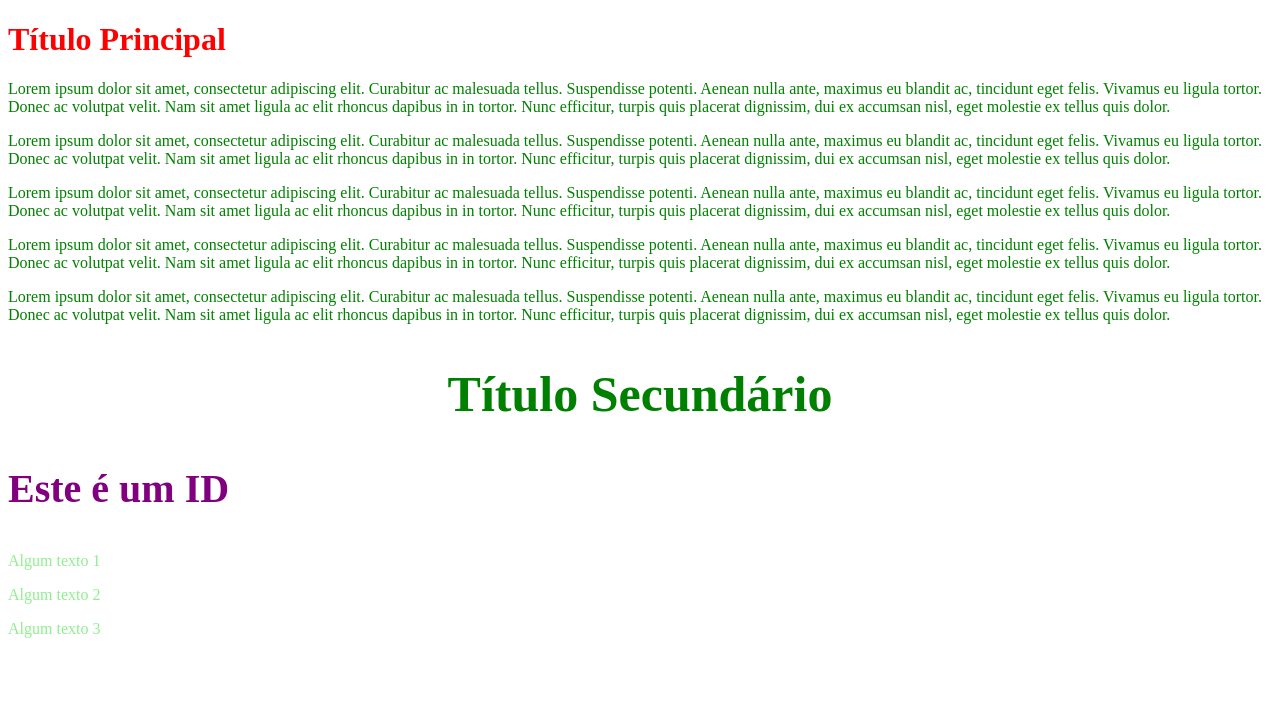
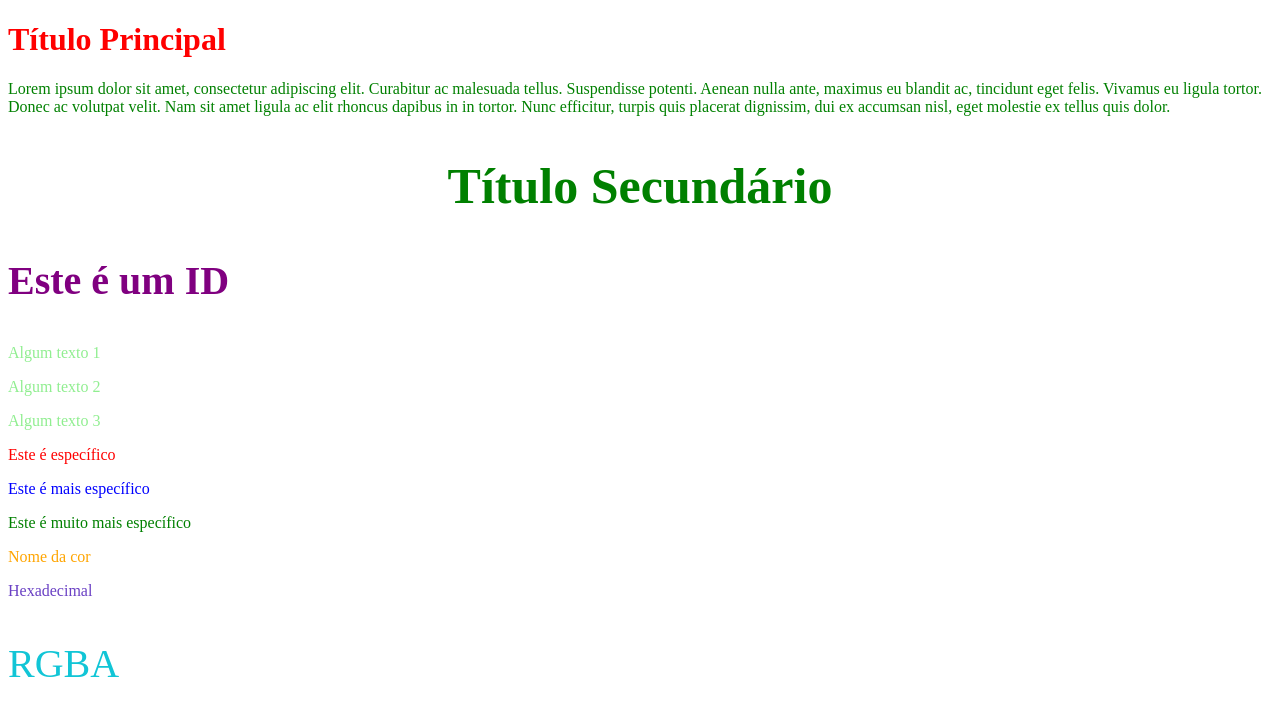
Before and after one commit to fbianchis/curso_html_css, a plain HTML site: page CSS/index.html in a window 1280 px wide. Drawn offline with Linux system fonts and the light colour scheme.

Commit message:
Arquivos até o término da aula 5 do módulo 2

```diff
--- a/CSS/index.html
+++ b/CSS/index.html
@@ -11,30 +11,6 @@
         <h1>
             Título Principal
         </h1>
-        <p>
-            Lorem ipsum dolor sit amet, consectetur adipiscing elit. Curabitur ac malesuada tellus. Suspendisse potenti.
-            Aenean nulla ante, maximus eu blandit ac, tincidunt eget felis. Vivamus eu ligula tortor. Donec ac volutpat velit.
-            Nam sit amet ligula ac elit rhoncus dapibus in in tortor.
-            Nunc efficitur, turpis quis placerat dignissim, dui ex accumsan nisl, eget molestie ex tellus quis dolor.
-        </p>
-        <p>
-            Lorem ipsum dolor sit amet, consectetur adipiscing elit. Curabitur ac malesuada tellus. Suspendisse potenti.
-            Aenean nulla ante, maximus eu blandit ac, tincidunt eget felis. Vivamus eu ligula tortor. Donec ac volutpat velit.
-            Nam sit amet ligula ac elit rhoncus dapibus in in tortor.
-            Nunc efficitur, turpis quis placerat dignissim, dui ex accumsan nisl, eget molestie ex tellus quis dolor.
-        </p>
-        <p>
-            Lorem ipsum dolor sit amet, consectetur adipiscing elit. Curabitur ac malesuada tellus. Suspendisse potenti.
-            Aenean nulla ante, maximus eu blandit ac, tincidunt eget felis. Vivamus eu ligula tortor. Donec ac volutpat velit.
-            Nam sit amet ligula ac elit rhoncus dapibus in in tortor.
-            Nunc efficitur, turpis quis placerat dignissim, dui ex accumsan nisl, eget molestie ex tellus quis dolor.
-        </p>
-        <p>
-            Lorem ipsum dolor sit amet, consectetur adipiscing elit. Curabitur ac malesuada tellus. Suspendisse potenti.
-            Aenean nulla ante, maximus eu blandit ac, tincidunt eget felis. Vivamus eu ligula tortor. Donec ac volutpat velit.
-            Nam sit amet ligula ac elit rhoncus dapibus in in tortor.
-            Nunc efficitur, turpis quis placerat dignissim, dui ex accumsan nisl, eget molestie ex tellus quis dolor.
-        </p>
         <p>
             Lorem ipsum dolor sit amet, consectetur adipiscing elit. Curabitur ac malesuada tellus. Suspendisse potenti.
             Aenean nulla ante, maximus eu blandit ac, tincidunt eget felis. Vivamus eu ligula tortor. Donec ac volutpat velit.
@@ -56,5 +32,27 @@
         <p class="p-texto">
             Algum texto 3
         </p>
+        <div>
+            <p>
+                Este é específico
+            </p>
+            <p class = "p-dentro-da-div">
+                Este é mais específico
+            </p>
+            <p id = "p-super-especifico">
+                Este é muito mais específico
+            </p>
+        </div>
+        <div>
+            <p class = "nome">
+                Nome da cor
+            </p>
+            <p class = "hexa">
+                Hexadecimal
+            </p>
+            <p class = "rgba">
+                RGBA
+            </p>
+        </div>
     </body>
 </html>
--- a/CSS/styles.css
+++ b/CSS/styles.css
@@ -25,3 +25,37 @@ h2
     color:purple;
     font-size: 40px;
 }
+
+/*Especifidade*/
+div p
+{
+    color:red;
+}
+
+.p-dentro-da-div
+{
+    color:blue;
+}
+
+#p-super-especifico
+{
+    color:green;
+}
+
+/*Cores*/
+
+.nome
+{
+    color: orange;
+}
+
+.hexa
+{
+    color:#6a40c4;
+}
+
+.rgba
+{
+    color:rgba( 17, 197, 214, 1);
+    font-size: 40px;
+}
```
